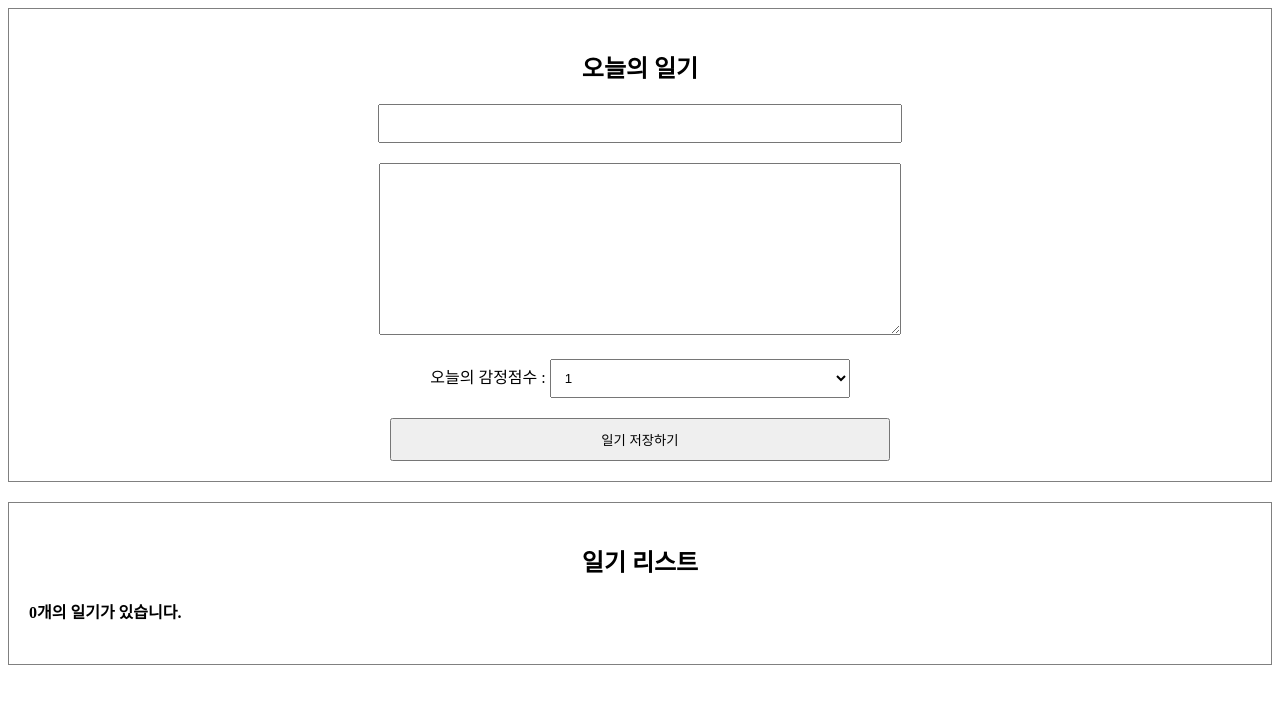
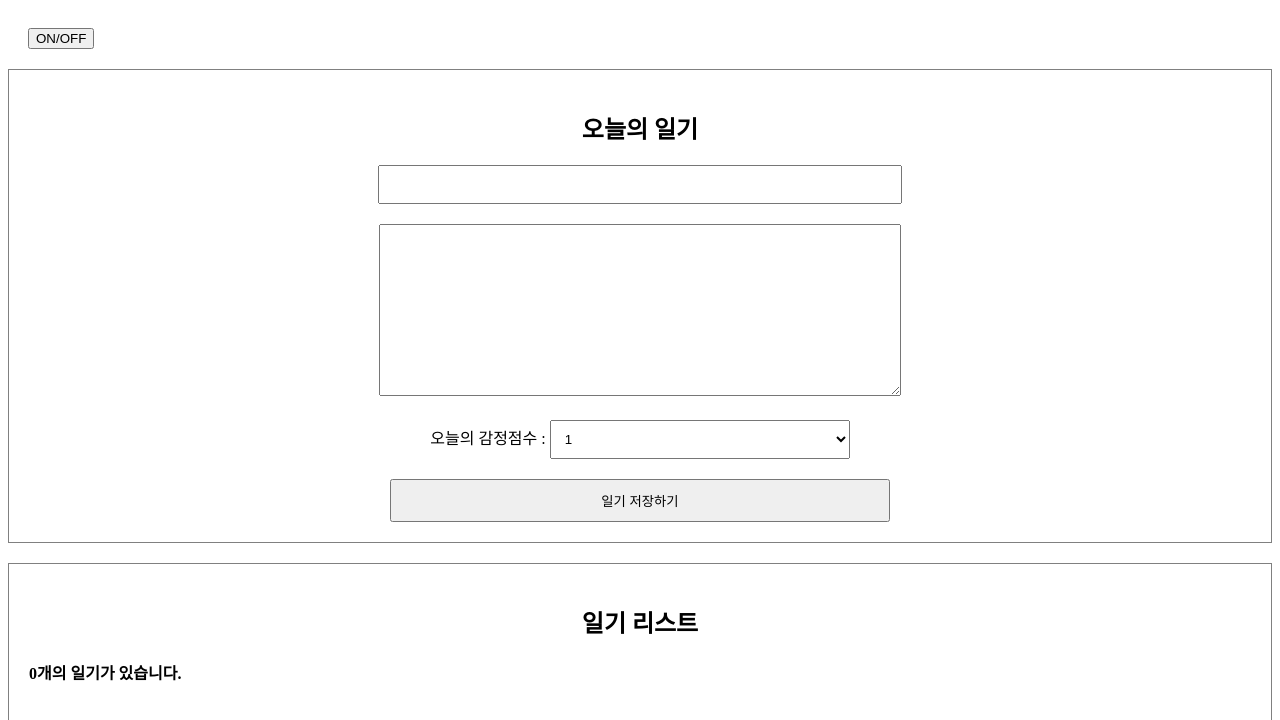
Before and after one commit to seoyoonyi/220628_react_simple_diary, a React (Create React App) app: page / in a window 1280 px wide. Shown: the top 720 px of the page. Built offline with nearby package versions, Linux system fonts and the light colour scheme.

Commit message:
220710 study

```diff
--- a/src/App.js
+++ b/src/App.js
@@ -2,6 +2,7 @@ import { useRef, useState } from 'react';
 import DiaryEditor from './DiaryEditor';
 import DiaryList from './DiaryList';
 import './App.css';
+import Lifecycle from './Lifecycle';
 
 // const dummyList = [
 //   {
@@ -61,6 +62,7 @@ function App() {
 
   return (
     <div className="App">
+      <Lifecycle />
       <DiaryEditor onCreate={onCreate} />
       <DiaryList onEdit={onEdit} onRemove={onRemove} diaryList={data} />
     </div>
--- /dev/null
+++ b/src/Lifecycle.js
@@ -0,0 +1,56 @@
+import React, { useState, useEffect } from 'react';
+const UnmountTest = () => {
+  useEffect(() => {
+    console.log('Mount!');
+
+    return () => {
+      //Unmount 시점에 실행되게 됨
+      console.log('Unmount!');
+    };
+  }, []);
+  return <div>Unmount Testing Component</div>;
+};
+
+const Lifecycle = () => {
+  // const [count, setCount] = useState(0);
+  // const [text, setText] = useState('');
+
+  // useEffect(() => {
+  //   console.log('Mount!');
+  // }, []);
+
+  // useEffect(() => {
+  //   console.log('Update!');
+  // });
+
+  // useEffect(() => {
+  //   console.log(`count is update : ${count}`);
+  //   if (count > 5) {
+  //     alert('count가 5를 넘었습니다 따라서 1로 초기화 합니다.');
+  //     setCount(1);
+  //   }
+  // }, [count]);
+
+  // useEffect(() => {
+  //   console.log(`text is update : ${text}`);
+  // }, [text]);
+
+  const [isVisible, setIsVisible] = useState(false);
+  const toggle = () => setIsVisible(!isVisible);
+
+  return (
+    <div style={{ padding: 20 }}>
+      {/* <div>
+        {count}
+        <button onClick={() => setCount(count + 1)}>+</button>
+      </div>
+      <div>
+        <input type={text} onChange={(e) => setText(e.target.value)} />
+      </div> */}
+      <button onClick={toggle}>ON/OFF</button>
+      {isVisible && <UnmountTest />} {/* 단락회로평가 */}
+    </div>
+  );
+};
+
+export default Lifecycle;
--- a/src/index.js
+++ b/src/index.js
@@ -4,7 +4,7 @@ import App from './App';
 
 const root = ReactDOM.createRoot(document.getElementById('root'));
 root.render(
-  <React.StrictMode>
+  <>
     <App />
-  </React.StrictMode>
+  </>
 );
```
